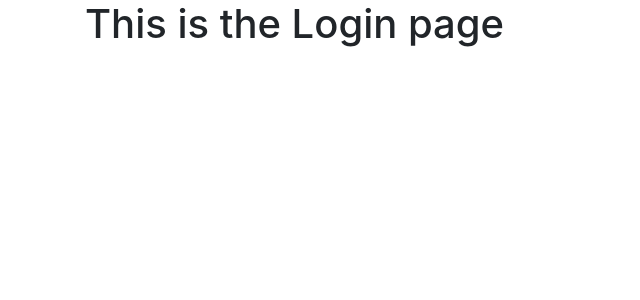
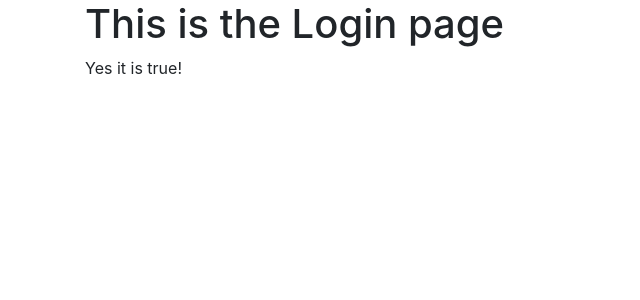
Before and after one commit to 4n4l1st-ch4rl3s/flask_website, a Flask app: page /login in a window 1280 px wide. Shown: the part 56-356 px from the top of the page, without its empty margins (0-640 px from the left). Run offline with Flask 3, Linux system fonts and the light colour scheme; some libraries are stand-ins or nearby versions.

Commit message:
assigning variables to templates

```diff
--- a/website/auth.py
+++ b/website/auth.py
@@ -1,10 +1,12 @@
 from flask import Blueprint, render_template
+
+
 
 auth = Blueprint('auth', __name__)
 
 @auth.route('/login')
 def login():
-    return render_template('login.html')
+    return render_template('login.html', boolean=True)
 
 @auth.route('/logout')
 def logout():
--- a/website/templates/login.html
+++ b/website/templates/login.html
@@ -1,5 +1,5 @@
-{% extends "base.html" %} {% block title %}Login{% endblock %}
-
-{% block content %}
+{% extends "base.html" %} {% block title %}Login{% endblock %} {% block content
+%}
 <h1>This is the Login page</h1>
-{% endblock %}
+{% if boolean == True %} Yes it is true! {% else %} No it is not true {% endif
+%} {% endblock %}
```
